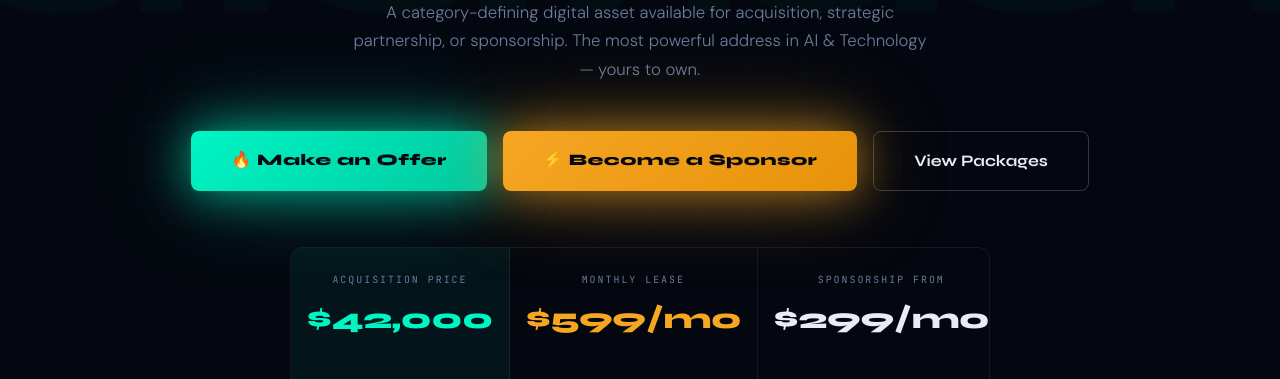
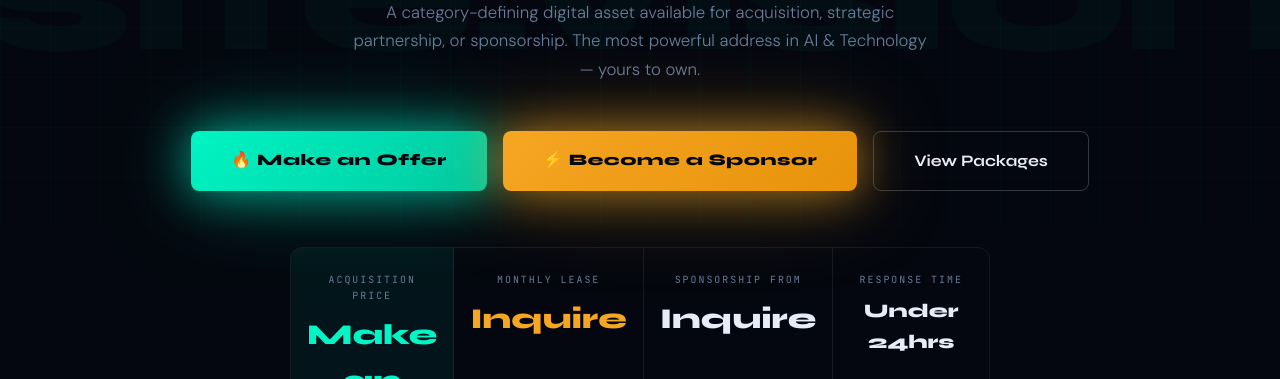
Before and after one commit to WEBWORKSA1/site-vision, a plain HTML site: page acquisition.html in a window 1280 px wide. Shown: the part 573-952 px from the top of the page. Drawn offline with Linux system fonts and the light colour scheme.

Commit message:
Remove domain prices — pricing now via marketplaces only

```diff
--- a/acquisition.html
+++ b/acquisition.html
@@ -434,15 +434,15 @@ footer a{color:var(--accent);text-decoration:none}
   <div class="price-bar">
     <div class="price-item featured">
       <div class="price-label">Acquisition Price</div>
-      <div class="price-val green">$42,000</div>
+      <div class="price-val green">Make an Offer</div>
     </div>
     <div class="price-item">
       <div class="price-label">Monthly Lease</div>
-      <div class="price-val gold">$599/mo</div>
+      <div class="price-val gold">Inquire</div>
     </div>
     <div class="price-item">
       <div class="price-label">Sponsorship From</div>
-      <div class="price-val">$299/mo</div>
+      <div class="price-val">Inquire</div>
     </div>
     <div class="price-item">
       <div class="price-label">Response Time</div>
@@ -490,7 +490,7 @@ footer a{color:var(--accent);text-decoration:none}
       <tbody>
         <tr class="highlight">
           <td><strong>site.vision</strong></td>
-          <td><strong style="color:var(--accent)">$42,000</strong></td>
+          <td><strong style="color:var(--accent)">Make an Offer</strong></td>
           <td>2026</td>
           <td>AI & Technology</td>
           <td><span class="badge-sale">FOR SALE</span></td>
@@ -749,8 +749,8 @@ footer a{color:var(--accent);text-decoration:none}
     <h2 class="section-title">Ready to Acquire site.vision?</h2>
     <p>Purchase outright, lease monthly, or start a sponsorship — we respond within 24 hours. All transfers via Escrow.com.</p>
     <div class="contact-grid">
-      <div class="c-opt"><div class="c-lbl">Acquisition</div><div class="c-val">$42,000</div></div>
-      <div class="c-opt"><div class="c-lbl">Monthly Lease</div><div class="c-val">$599/mo</div></div>
+      <div class="c-opt"><div class="c-lbl">Acquisition</div><div class="c-val">Make an Offer</div></div>
+      <div class="c-opt"><div class="c-lbl">Monthly Lease</div><div class="c-val">Inquire</div></div>
       <div class="c-opt"><div class="c-lbl">Response Time</div><div class="c-val">Under 24hrs</div></div>
     </div>
     <a href="mailto:acquire@site.vision" class="btn-glow" style="font-size:1rem;padding:1.1rem 3rem">
```
